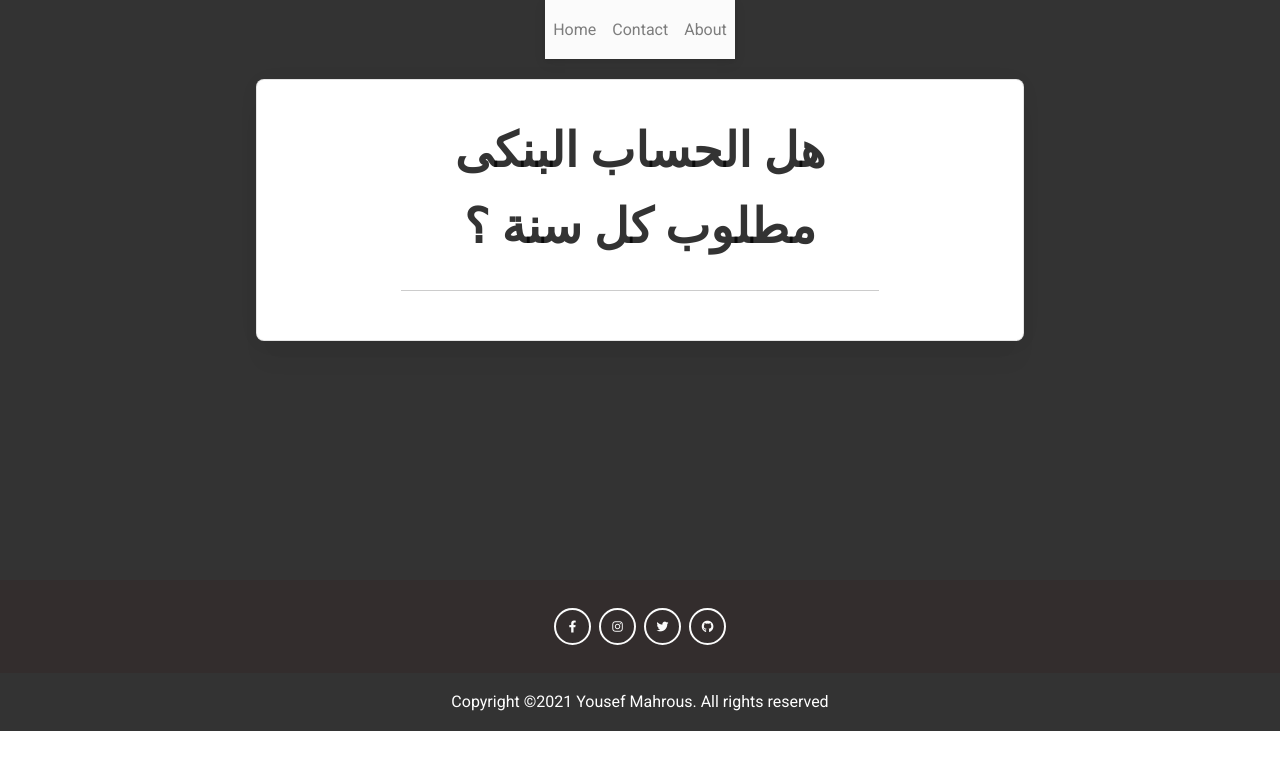
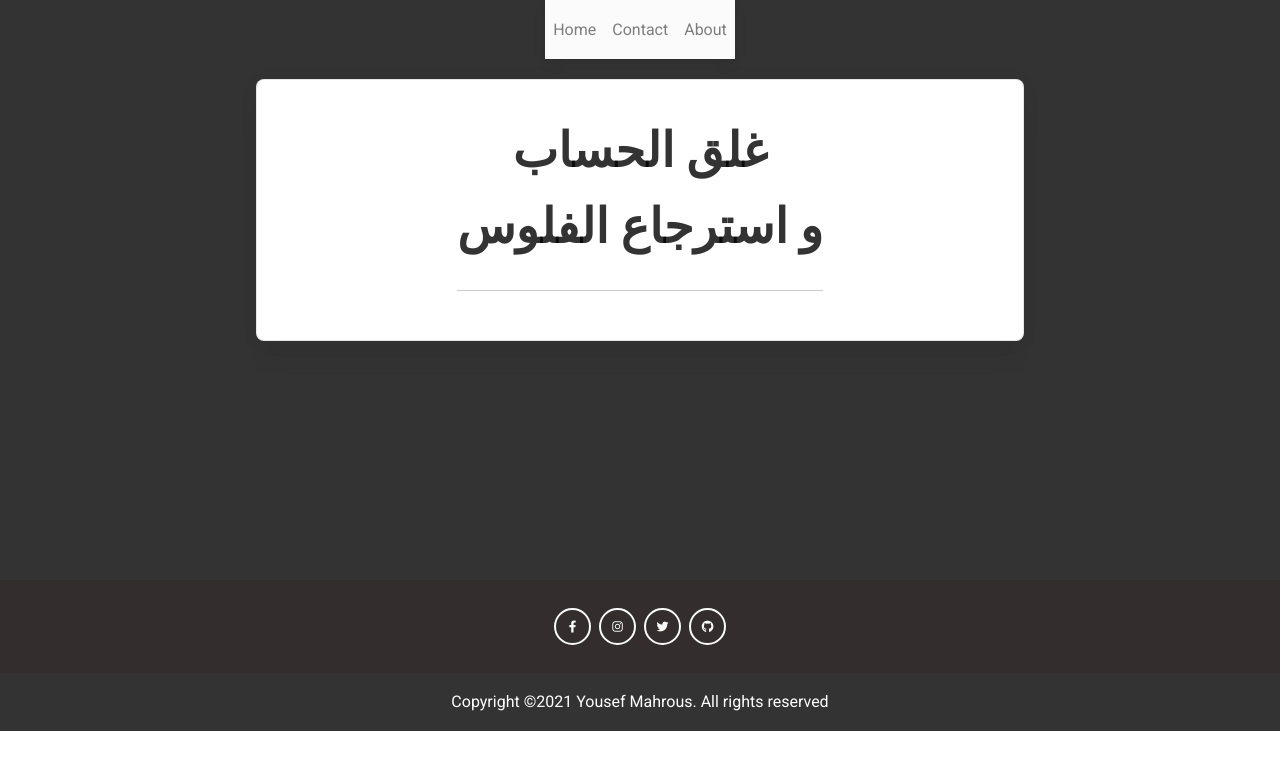
Before and after one commit to dundieh/sig, a React (Create React App) app: page /closedbankaccount_financialguarantor/refund in a window 1280 px wide. Shown: the top 770 px of the page. Built offline with nearby package versions, Linux system fonts and the light colour scheme.

Commit message:
make it better

```diff
--- a/src/components/ClosedAccount/Refund/Refund.js
+++ b/src/components/ClosedAccount/Refund/Refund.js
@@ -9,7 +9,11 @@
                     <div className="measure">
                         <fieldset id="sign_up" className="ba b--transparent ph0 mh0">
                             <div className='legend center'>
-                                <legend className="f1 fw6 ph0 mh0">غلق الحساب و استرجاع الفلوس</legend>
+                                <legend className="f1 fw6 ph0 mh0">
+                                    غلق الحساب
+                                <br/>
+                                    و استرجاع الفلوس
+                                </legend>
                             </div>
                             <hr/>
 
--- a/src/containers/App.js
+++ b/src/containers/App.js
@@ -227,7 +227,7 @@
 
           <Switch>
             <Route exact path='/closedbankaccount_financialguarantor/refund'>
-              <More />
+              <Refund />
             </Route>
           </Switch>
 
@@ -239,7 +239,7 @@
 
           <Switch>
             <Route exact path='/closedbankaccount_financialguarantor/more'>
-              <Refund />
+              <More />
             </Route>
           </Switch>
 
```
